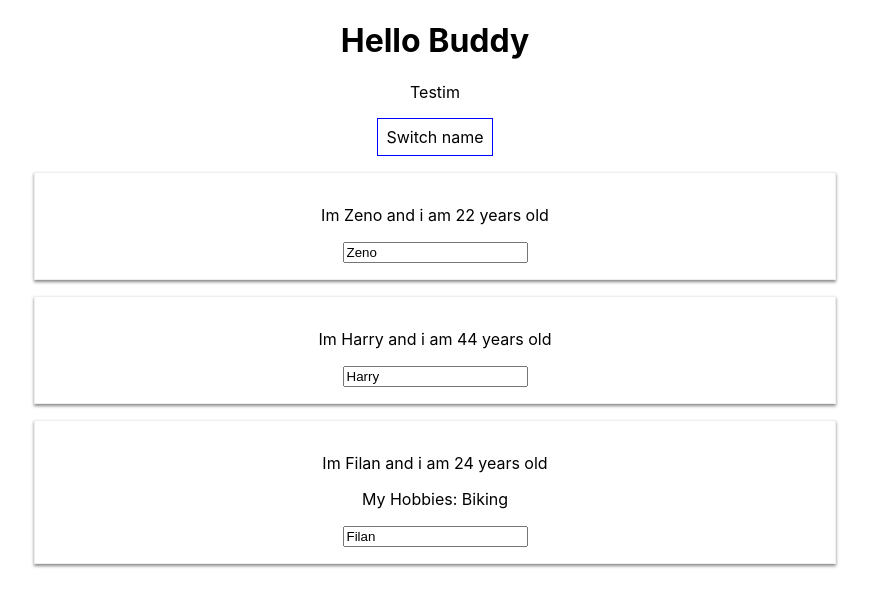
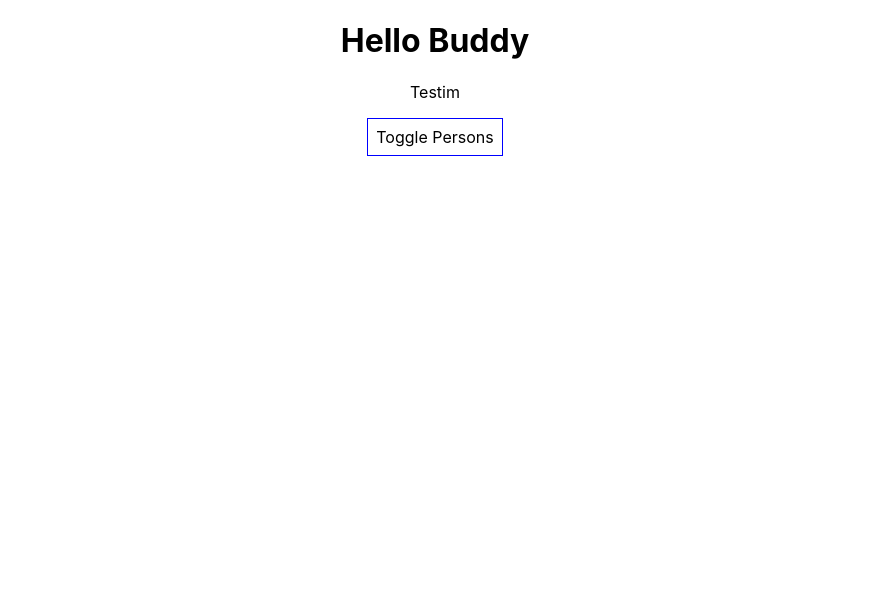
Before and after one commit to Freskim7/react-complete-guide, a React (Create React App) app: page / in a window 1280 px wide. Shown: the top 606 px of the page, without its empty margins (205-1074 px from the left). Built offline with nearby package versions, Linux system fonts and the light colour scheme.

Commit message:
Update 3

```diff
--- a/src/App.js
+++ b/src/App.js
@@ -9,24 +9,16 @@ function App() {
 
   const [personsState, setPersonsState] = useState({
     persons: [
-      { name: "Zeno", age: 22 },
-      { name: "Harry", age: 44 },
-      { name: "Filan", age: 24 }
+      { id: "xsdg4", name: "Zeno", age: 22 },
+      { id: "dfce7", name: "Harry", age: 44 },
+      { id: "htre8", name: "Filan", age: 24 }
     ],
   });
 
   const [otherState, setOtherState] = useState("some other value");
-  console.log(personsState, otherState);
+ // console.log(personsState, otherState);
 
-  const switchNameHandler = (newName) => {
-    setPersonsState({
-      persons: [
-        { name: newName, age: 22 },
-        { name: "HarryPotter", age: 25 },
-        { name: "FilanFisteku", age: 24 }
-      ],
-    });
-  }
+
     const nameChangedHandler = (event) => {
       setPersonsState({
         persons: [
@@ -37,6 +29,22 @@ function App() {
       });
   }
 
+  const [showPersonsState, setShowPersonsState] = useState({showPersons: false});
+
+  const deletePersonHandler = (personIndex) => {
+      //const persons = personsState.persons.slice();
+      const persons = [...personsState.persons]; //... spread operator It copies the array so u don't change the original one
+      persons.splice(personIndex, 1); //<-This removes one element from the array 1 i kallxojm qe 1 dojm me remove
+      setPersonsState({persons: persons});
+  }
+
+
+  const togglePersonHandler = () => {
+      const doesShow = showPersonsState.showPersons;
+      setShowPersonsState({
+         showPersons: !doesShow
+      });
+  }
 
   const style = {
     backgroundColor: "white",
@@ -46,22 +54,30 @@ function App() {
     cursor: "pointer"
   }
 
+  let persons = null;
+  if(showPersonsState.showPersons){
+     persons = (
+       <div>
+        {personsState.persons.map((person, index) => {
+          return <Person
+          click={() => deletePersonHandler(index)}
+          name={person.name}
+          age={person.age}
+          key={person.id}
+          changed={nameChangedHandler}
+          />
+        })}
+       </div>
+    );
+ }
+
   return (
     <div className="App">
       <h1>Hello Buddy</h1>
       <p>Testim</p>
-      <button style={style} onClick={() => switchNameHandler("ZenoSama")}>Switch name</button>
-       <Person name={personsState.persons[0].name} age={personsState.persons[0].age} />
-      <Person
-        name={personsState.persons[1].name}
-        age={personsState.persons[1].age}
-        click={switchNameHandler.bind(this, "OmniKing!")} />
-      <Person
-      name = {personsState.persons[2].name}
-      age = {personsState.persons[2].age}
-      changed = {nameChangedHandler}>My Hobbies: Biking</Person>
+      <button style={style} onClick={togglePersonHandler}>Toggle Persons</button>
+      {persons}
     </div>
-
   );
 }
 
@@ -70,6 +86,32 @@ function App() {
 export default App;
 
 
+//Between these two -> { } you can write js expression or code
+
 /* <Person name = "Zeno" age="22"/>
 <Person name = "Harry" age="44"/>
 <Person name = "Filan" age="24">My Hobbies: Biking</Person> */
+
+
+
+// const [showPersonsState, setShowPersonsState] = useState({showPersons: false});
+
+// const togglePersonHandler = () => {
+//     const doesShow = showPersonsState.showPersons;
+//     setShowPersonsState({
+//        showPersons: !doesShow
+//     });
+// }
+
+// {showPersonsState.showPersons ? <div>etj</div> : null }
+
+
+// const switchNameHandler = (newName) => {
+//   setPersonsState({
+//     persons: [
+//       { name: newName, age: 22 },
+//       { name: "HarryPotter", age: 25 },
+//       { name: "FilanFisteku", age: 24 }
+//     ],
+//   });
+// }
--- a/src/Person/Person.js
+++ b/src/Person/Person.js
@@ -4,7 +4,7 @@ import "./Person.css";
 // const person = function() {
 //     return <p>Im a person</p>
 // }
-
+//Inside a function posht return duhet me u use <div></div> per me funksionu kodi mrena
 const person = (props) => {
     // return <p>Im a person and i am {Math.floor(Math.random() * 30)} years old</p>
     return (
--- a/src/index.js
+++ b/src/index.js
@@ -7,9 +7,9 @@ import reportWebVitals from './reportWebVitals';
 // Here we are rendering the component
 const root = ReactDOM.createRoot(document.getElementById('root'));
 root.render(
-  <React.StrictMode>
+  //<React.StrictMode>
     <App />
-  </React.StrictMode>
+  //</React.StrictMode>
 );
 
 // If you want to start measuring performance in your app, pass a function
```
